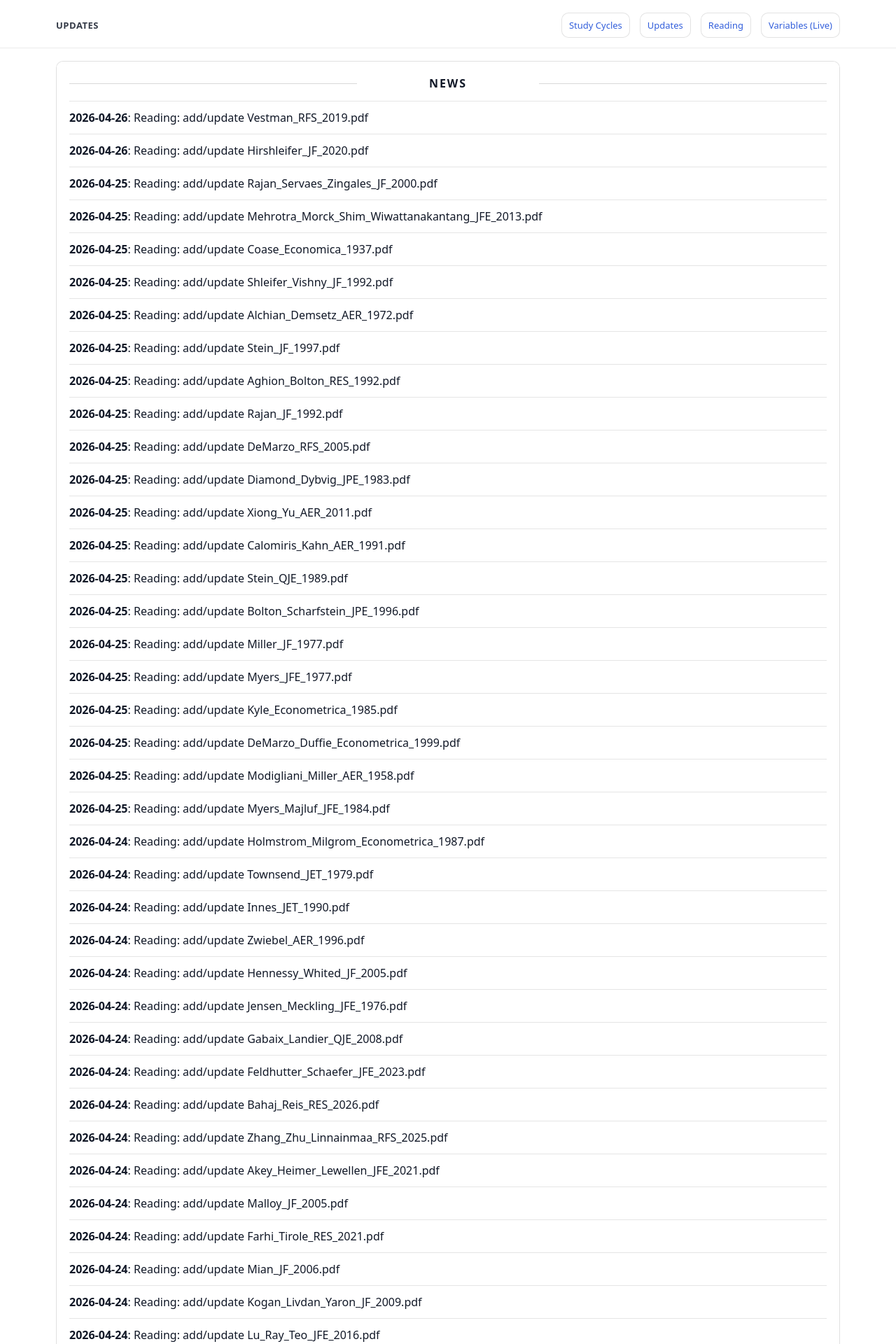
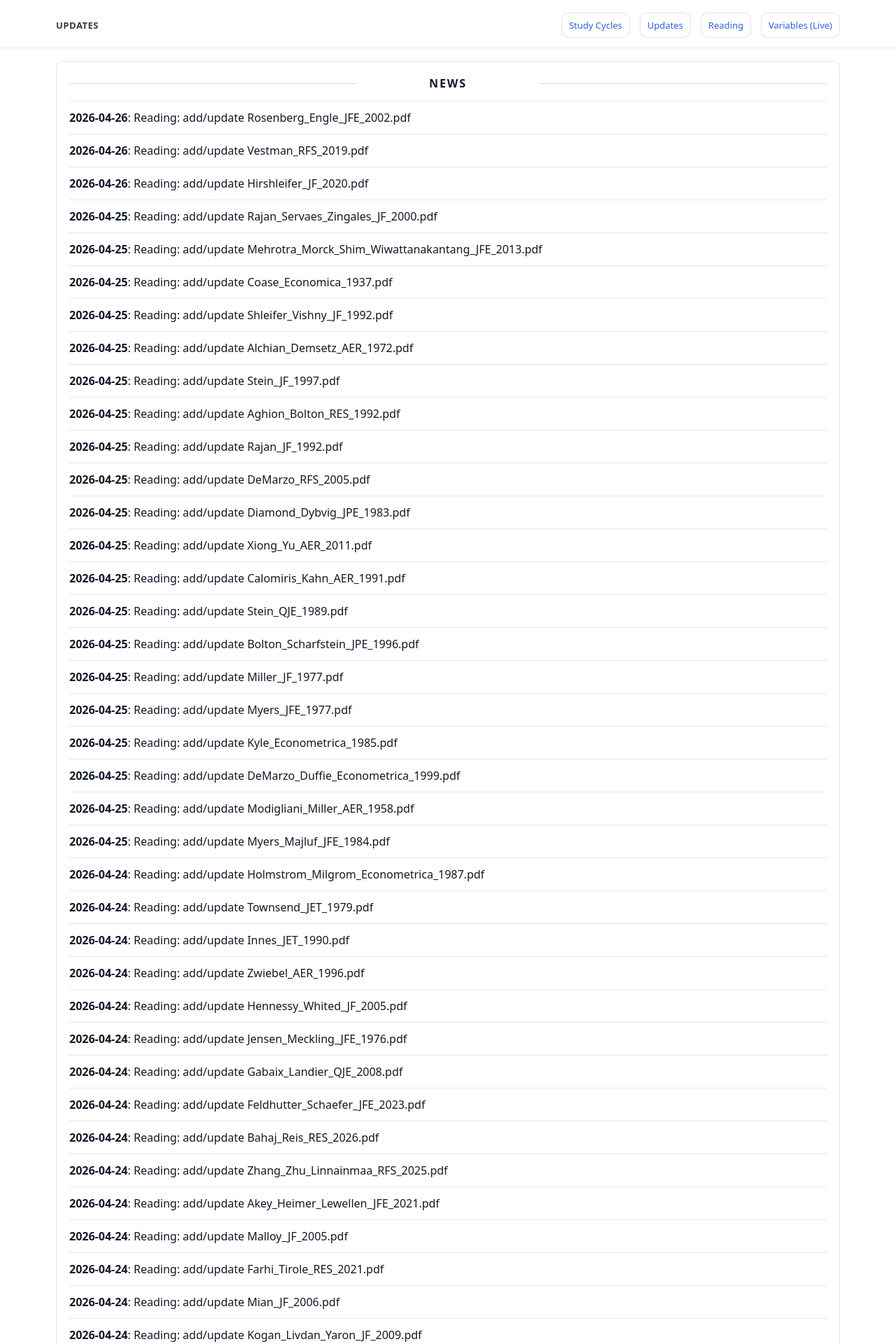
Before and after one commit to yaxinzn/study-archive, a Jekyll site: the page built from updates/index.md, in a window 1280 px wide. Shown: the top 1920 px of the page at 70% size. Built offline with Jekyll 4.4.1, drawn with Linux system fonts in a browser that asks for light colours; some of the changed text lies outside the part shown.

Commit message:
chore: update NEWS feed

```diff
--- a/_data/news.yml
+++ b/_data/news.yml
@@ -1,4 +1,7 @@
 # Auto-generated update history (sorted newest -> oldest). Do not edit manually.
+- ts: "1777162289"
+  date: "2026-04-26"
+  title: "Reading: add/update Rosenberg_Engle_JFE_2002.pdf"
 - ts: "1777161588"
   date: "2026-04-26"
   title: "Reading: add/update Vestman_RFS_2019.pdf"
```
